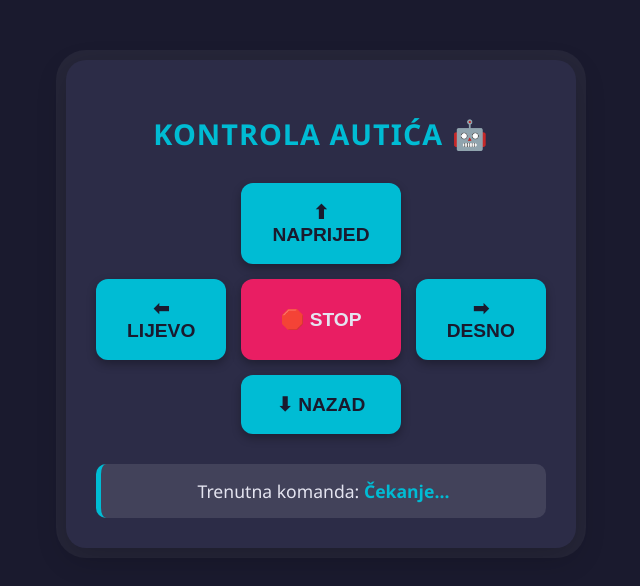
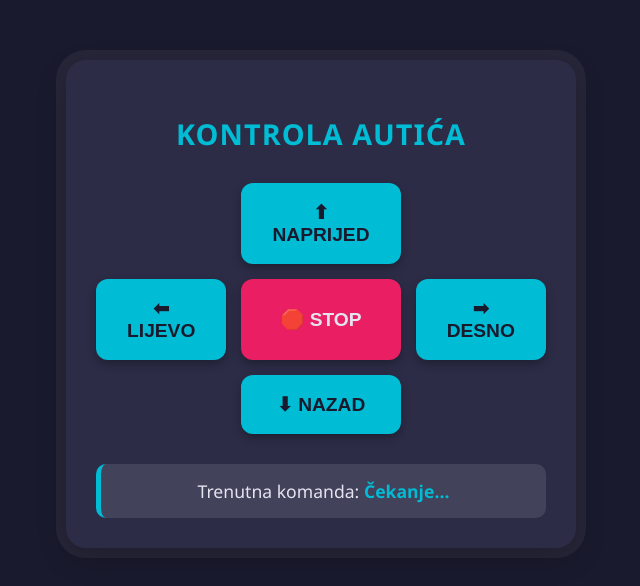
Before and after one commit to delilahuseinbasic/IOT-Auto, a plain HTML site: page index.html in a window 1280 px wide. Shown: the part 116-702 px from the top of the page, without its empty margins (319-959 px from the left). Drawn offline with Linux system fonts and the light colour scheme; no server answers.

Commit message:
Update index.html

```diff
--- a/index.html
+++ b/index.html
@@ -3,7 +3,7 @@
 <head>
     <meta charset="UTF-8" />
     <meta name="viewport" content="width=device-width, initial-scale=1.0" />
-    <title>🚗 IoT Autić Kontrole</title>
+    <title> IoT Autić Kontrole</title>
     <style>
         /* CSS Varijable za jednostavno mijenjanje boja */
         :root {
@@ -145,7 +145,7 @@
 <body>
 
     <div class="container">
-        <h2>Kontrola Autića 🤖</h2>
+        <h2>Kontrola Autića </h2>
 
         <div id="controls">
             <button id="forward">⬆ NAPRIJED</button>
```
